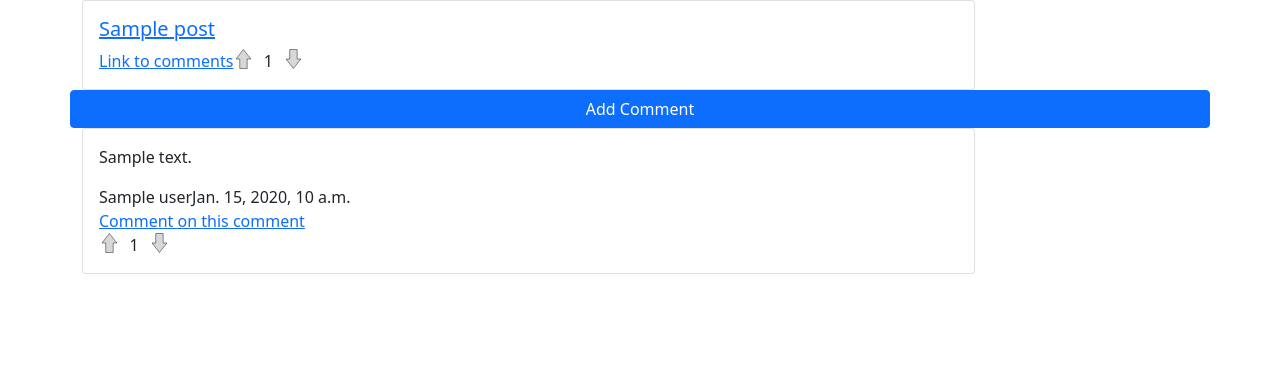
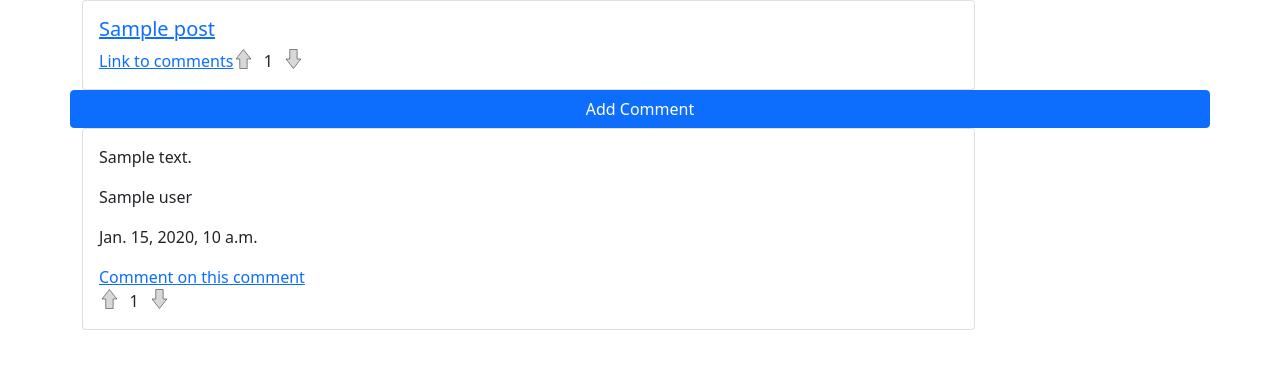
Before and after one commit to Dathmar/mors-tyrannis, a Django app: template communities/templates/communities/view-post.html in a window 1280 px wide. Shown: the part 56-425 px from the top of the page. Run offline with Django 3.2, Linux system fonts and the light colour scheme; the template is opened without the code that fills it: most values are stand-ins (such as "Sample title", 1, 10 or a date in 2020); parts of the project's set-up code (start-up, migrations or seed data) failed here and were passed over; some libraries are stand-ins or nearby versions.

Commit message:
formatting

```diff
--- a/communities/templates/communities/comment-card.html
+++ b/communities/templates/communities/comment-card.html
@@ -2,9 +2,9 @@
 <div class="card" style="width: 18rem;">
     <div class="card-body">
         <p class="card-text">{{ post_comment.content }}</p>
-        <div class="card-text d-flex">
-            <span>{{ post_comment.user }}</span>
-            <span>{{ post_comment.created_at }}</span>
+        <div class="card-text">
+            <p>{{ post_comment.user }}</p>
+            <p>{{ post_comment.created_at }}</p>
         </div>
     <a href="{% url 'communities:comment-add-comment' post_comment.community.slug post_comment.post.id post_comment.id %}">Comment on this comment</a>
         <div class="card-text d-flex">
```
